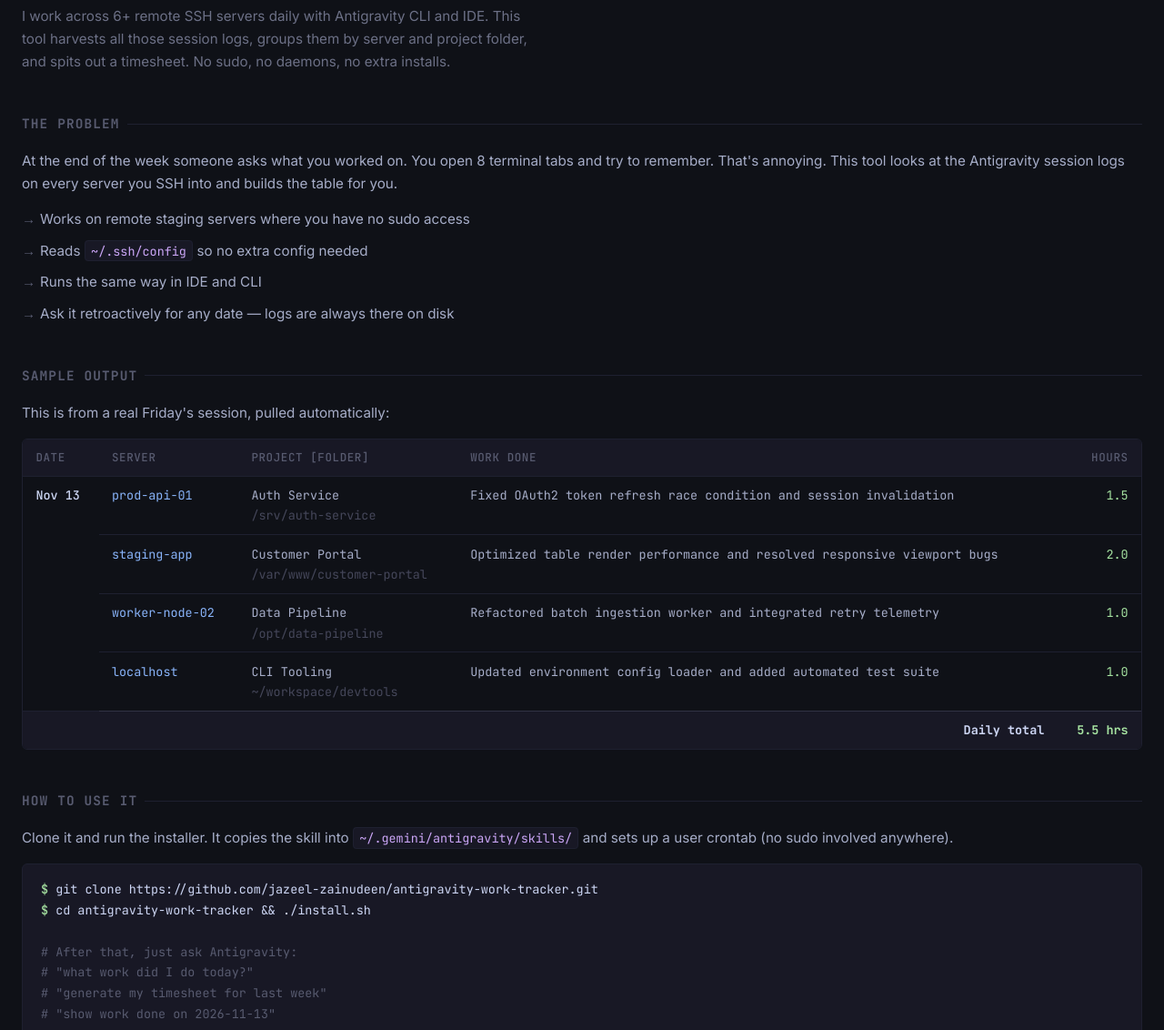
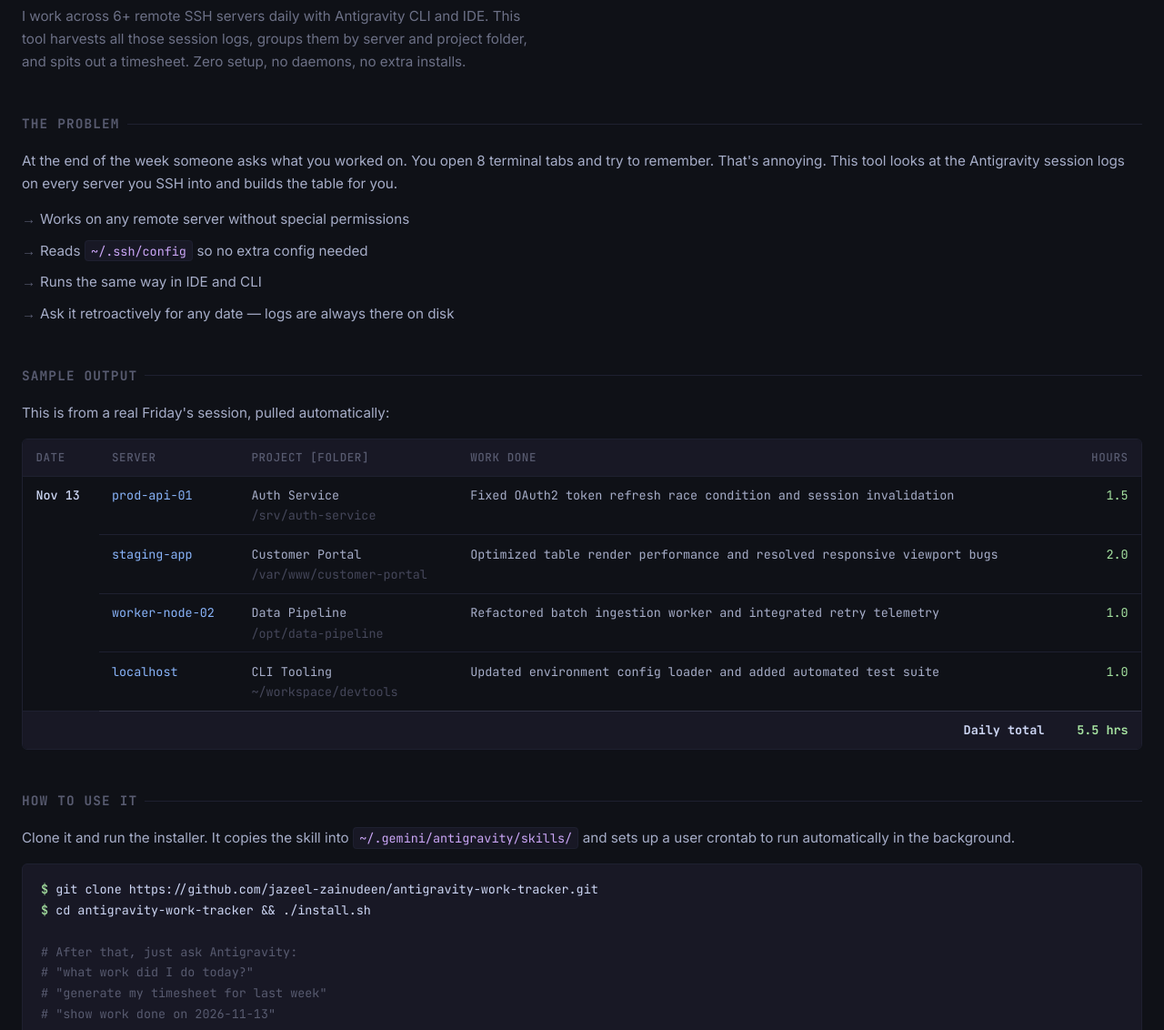
Before and after one commit to jazeel-zainudeen/antigravity-work-tracker, a plain HTML site: page docs/index.html in a window 1280 px wide. Shown: the part 168-1300 px from the top of the page at 91% size. Drawn offline with Linux system fonts and the light colour scheme.

Commit message:
chore: remove zero sudo references across docs, scripts, and readme

```diff
--- a/docs/index.html
+++ b/docs/index.html
@@ -297,7 +297,7 @@
   <div class="header">
     <h1>antigravity-work-tracker</h1>
     <p>I work across 6+ remote SSH servers daily with Antigravity CLI and IDE. This tool harvests all those session
-      logs, groups them by server and project folder, and spits out a timesheet. No sudo, no daemons, no extra installs.
+      logs, groups them by server and project folder, and spits out a timesheet. Zero setup, no daemons, no extra installs.
     </p>
   </div>
 
@@ -308,7 +308,7 @@
   </p>
 
   <ul class="plain">
-    <li>Works on remote staging servers where you have no sudo access</li>
+    <li>Works on any remote server without special permissions</li>
     <li>Reads <code>~/.ssh/config</code> so no extra config needed</li>
     <li>Runs the same way in IDE and CLI</li>
     <li>Ask it retroactively for any date — logs are always there on disk</li>
@@ -368,7 +368,7 @@
   <h2>How to use it</h2>
 
   <p>Clone it and run the installer. It copies the skill into <code>~/.gemini/antigravity/skills/</code> and sets up a
-    user crontab (no sudo involved anywhere).</p>
+    user crontab to run automatically in the background.</p>
 
   <pre><span class="p">$</span> <span class="n">git clone https://github.com/jazeel-zainudeen/antigravity-work-tracker.git</span>
 <span class="p">$</span> <span class="n">cd antigravity-work-tracker && ./install.sh</span>
```
Also changed, not shown: 3 other files.
